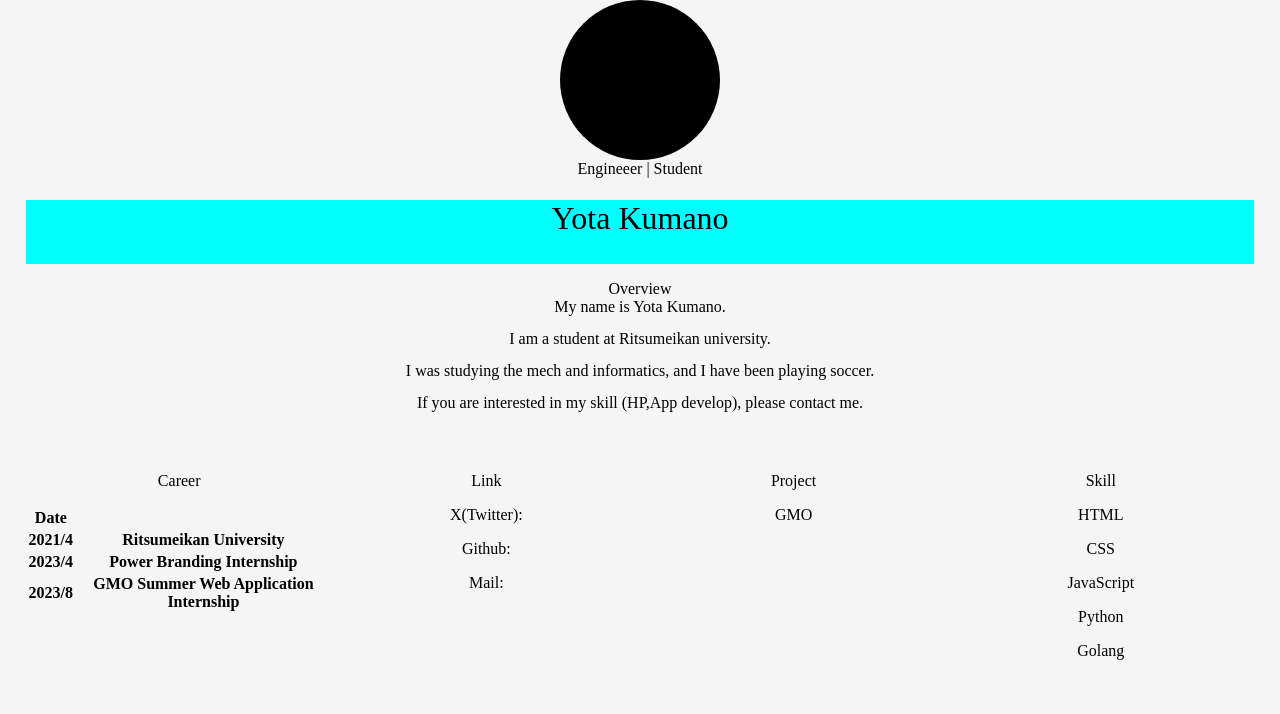
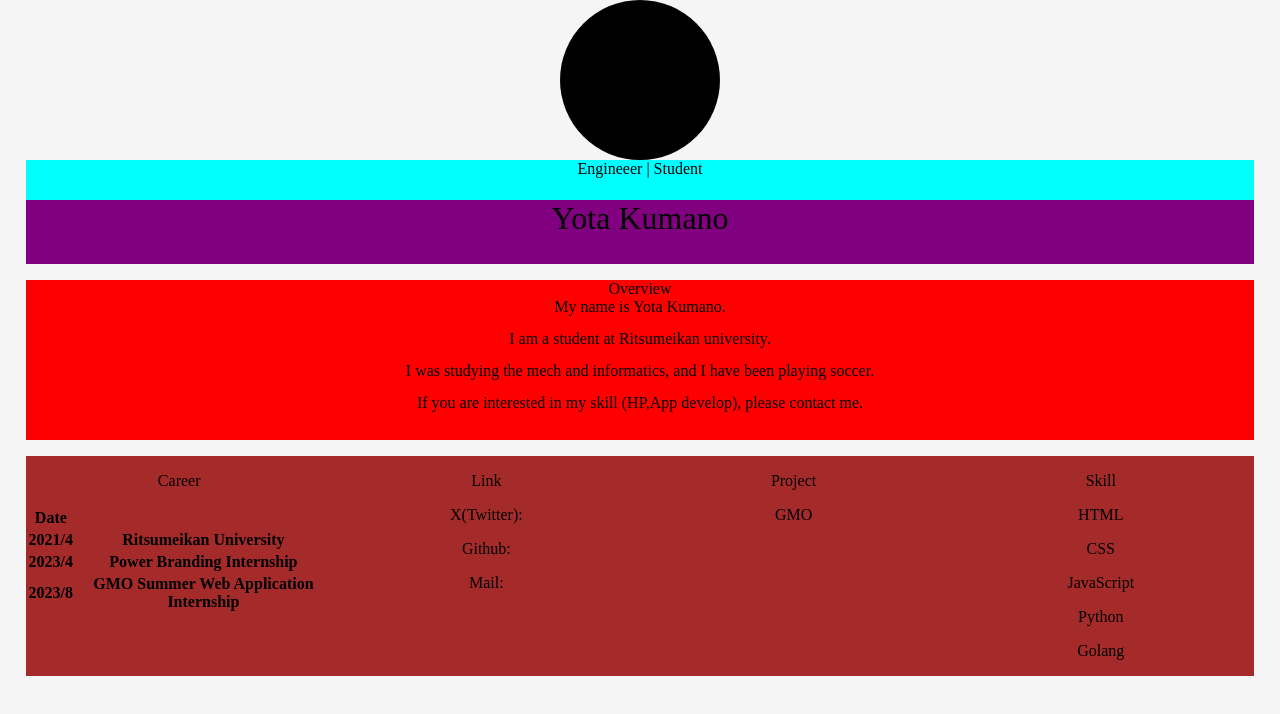
Before and after one commit to yo-k-u/Portfolio, a plain HTML site: page index.html in a window 1280 px wide. Drawn offline with Linux system fonts and the light colour scheme.

Commit message:
Change CSS so that it is easy to know the structure.

```diff
--- a/style.css
+++ b/style.css
@@ -13,16 +13,18 @@ body{
 }
 #status{
     height:5vh;
+    background-color: aqua;
 }
 #person{
     height:8vh;
     font-size:32px;
-    background-color: aqua;
+    background-color:purple;
 }
 #overview{
     height:20vh;
     margin:2vh 0;
     display:block;
+    background-color:red;
 }
 #overview>p{
     margin:0;
@@ -30,6 +32,7 @@ body{
 }
 #content{
     display:flex;
+    background-color: brown;
 }
 #content>div{
     width:24vw;
```
